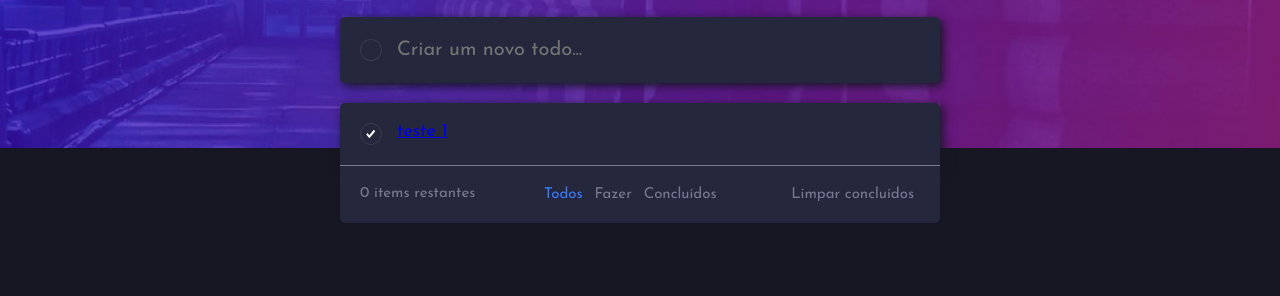
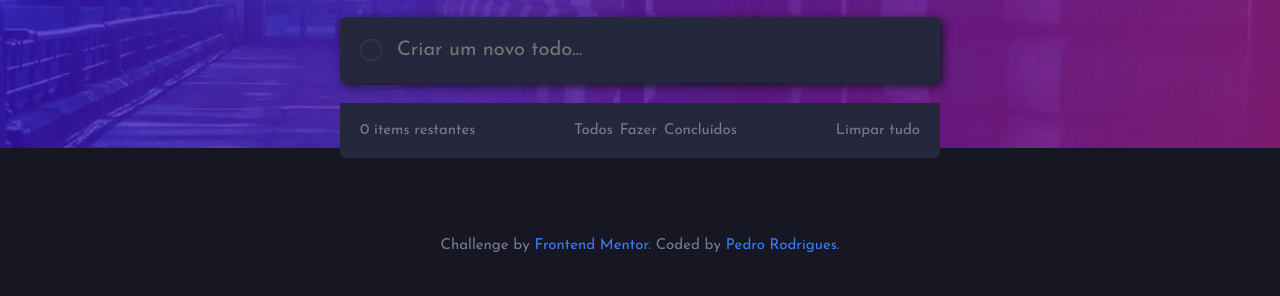
Before and after one commit to pedro-rodrigues18/todo-app, a plain HTML site: page index.html in a window 1280 px wide. Shown: the part 119-415 px from the top of the page. Drawn offline with Linux system fonts and the light colour scheme.

Commit message:
Correções no HTML e CSS

```diff
--- a/css/scss/_todo.scss
+++ b/css/scss/_todo.scss
@@ -53,24 +53,6 @@
 
 }
 
-.tarefa{
-  background: $very-dark-desaturated-blue;
-  border-bottom: solid 1px $dark-grayish-blue;
-  padding: 20px;
-  display: flex;
-  align-items: center;
-
-  .tarefa-texto{
-    margin-left: 15px;
-    border-radius: 0;
-  }
-}
-
-.link-tarefa{
-  display: flex;
-  width: 100%;
-}
-
 // Lista de Tarefas Criadas
 
 .lista-tarefas-todo{
@@ -84,6 +66,32 @@
   margin-top: 20px;
 
   box-shadow: 3px 3px 10px $very-dark-blue;
+}
+
+.tarefa{
+  background: $very-dark-desaturated-blue;
+  border-bottom: solid 1px $dark-grayish-blue;
+  padding: 20px;
+  display: flex;
+  align-items: center;
+
+  .tarefa-texto{
+    margin-left: 15px;
+    border-radius: 0;
+    color: $light-grayish-blue;
+  }
+  .remover-tarefa{
+    height: 15px;
+    width: 15px;
+  }
+}
+
+.link-tarefa{
+  display: flex;
+  align-items: center;
+  width: 100%;
+  text-decoration: none;
+  color: white;
 }
 
 // Informações e contador
@@ -102,18 +110,18 @@
 
   .filtros{
     display: flex;
-
-    #botao-todos{
-      color: $bright-blue;
+    :nth-child(2){
+      margin: 0 7px 0 7px;
     }
   }
 
-  .botao{
-    background: transparent;
-    border: none;
-    font-family: 'Josefin Sans', sans-serif;
-    font-size: 15px;
+  .link-filtros{
+    text-decoration: none;
     color: $dark-grayish-blue;
+    :hover{
+      color: $bright-blue;
+      //transition: 0.5;
+    }
   }
 
 }
@@ -123,7 +131,10 @@
 
 .footer{
   margin-top: 30px;
-  a:link{
+  font-size: 15px;
+  color: $dark-grayish-blue;
+  a{
     text-decoration: none;
+    color: $bright-blue;
   }
 }
--- a/css/scss/_variaveis.scss
+++ b/css/scss/_variaveis.scss
@@ -5,7 +5,7 @@ $bright-blue: hsl(220, 98%, 61%);
 $very-dark-blue: hsl(235, 21%, 11%);
 $very-dark-desaturated-blue: hsl(235, 24%, 19%);
 $light-grayish-blue: hsl(234, 39%, 85%);
-$light-grayish-blue: hsl(236, 33%, 92%);
+$light-grayish-blue-hover: hsl(236, 33%, 92%);
 $dark-grayish-blue: hsl(234, 11%, 52%);
 $very-dark-grayish-blue: hsl(233, 14%, 35%);
 $very-dark-grayish-blue: hsl(237, 14%, 26%);
--- a/index.html
+++ b/index.html
@@ -29,14 +29,7 @@
 
     <div class="lista-tarefas-todo">
       <ul id="lista">
-        <li class="tarefa">
-          <a href="#" class="link-tarefa">
-            <span class="check-tarefa">
-              <img src="/images/icon-check.svg" alt="check">
-            </span>
-            <div class="tarefa-texto">teste 1</div>
-          </a>
-        </li>
+
       </ul>
     </div>
 
@@ -45,19 +38,19 @@
         <p id="numero-de-tarefas">0 items restantes</p>
       </div>
       <div class="filtros">
-        <button id="botao-todos" class="botao">
+        <a href="#" class="link-filtros">
           <p>Todos</p>
-        </button>
-        <button class="botao">
+        </a>
+        <a href="#" class="link-filtros">
           <p>Fazer</p>
-        </button>
-        <button class="botao">
+        </a>
+        <a href="#" class="link-filtros">
           <p>Concluídos</p>
-        </button>
+        </a>
       </div>
-      <button class="botao">
-        <p>Limpar concluídos</p>
-      </button>
+      <a href="#" class="link-filtros">
+        <p>Limpar tudo</p>
+      </a>
     </div>
   </div>
 
```
Also changed, not shown: css/style.css, 1 other file.
